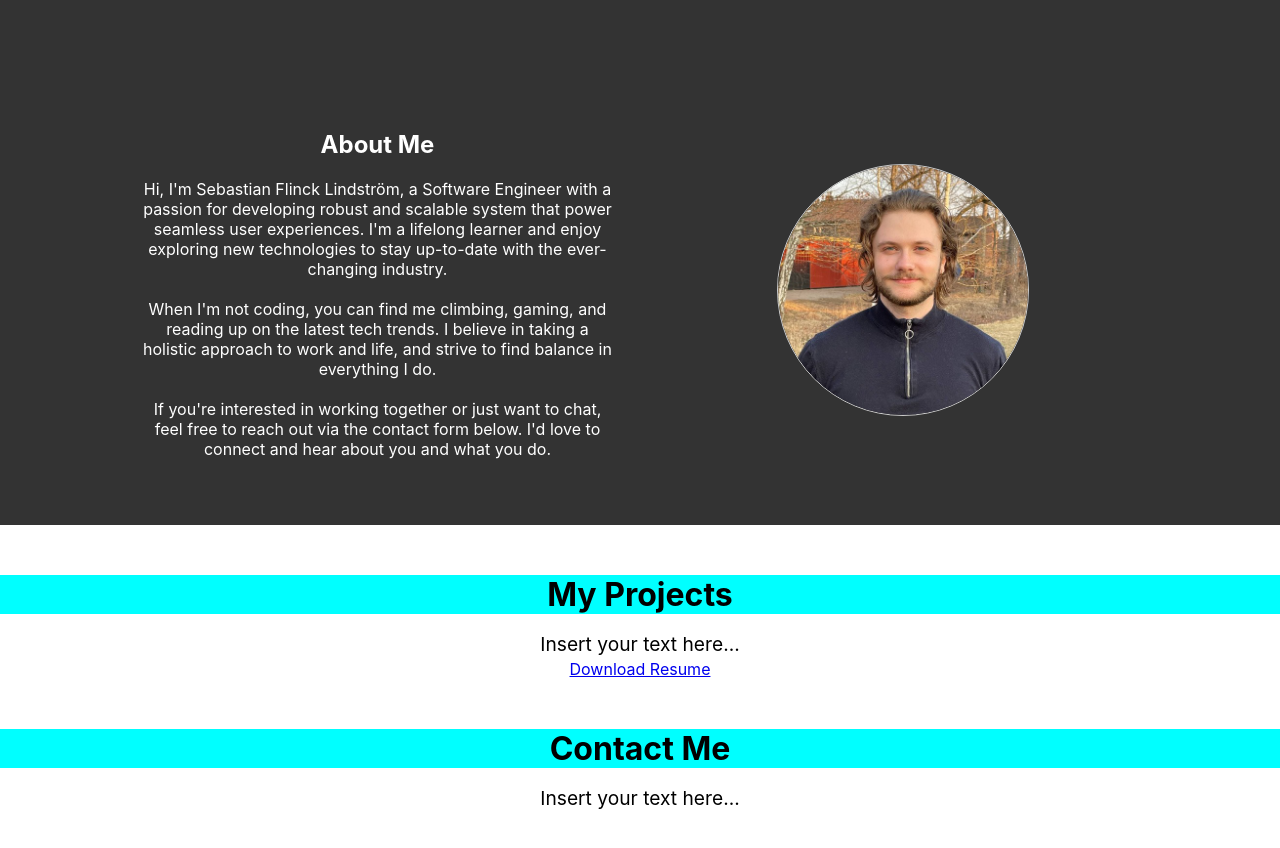
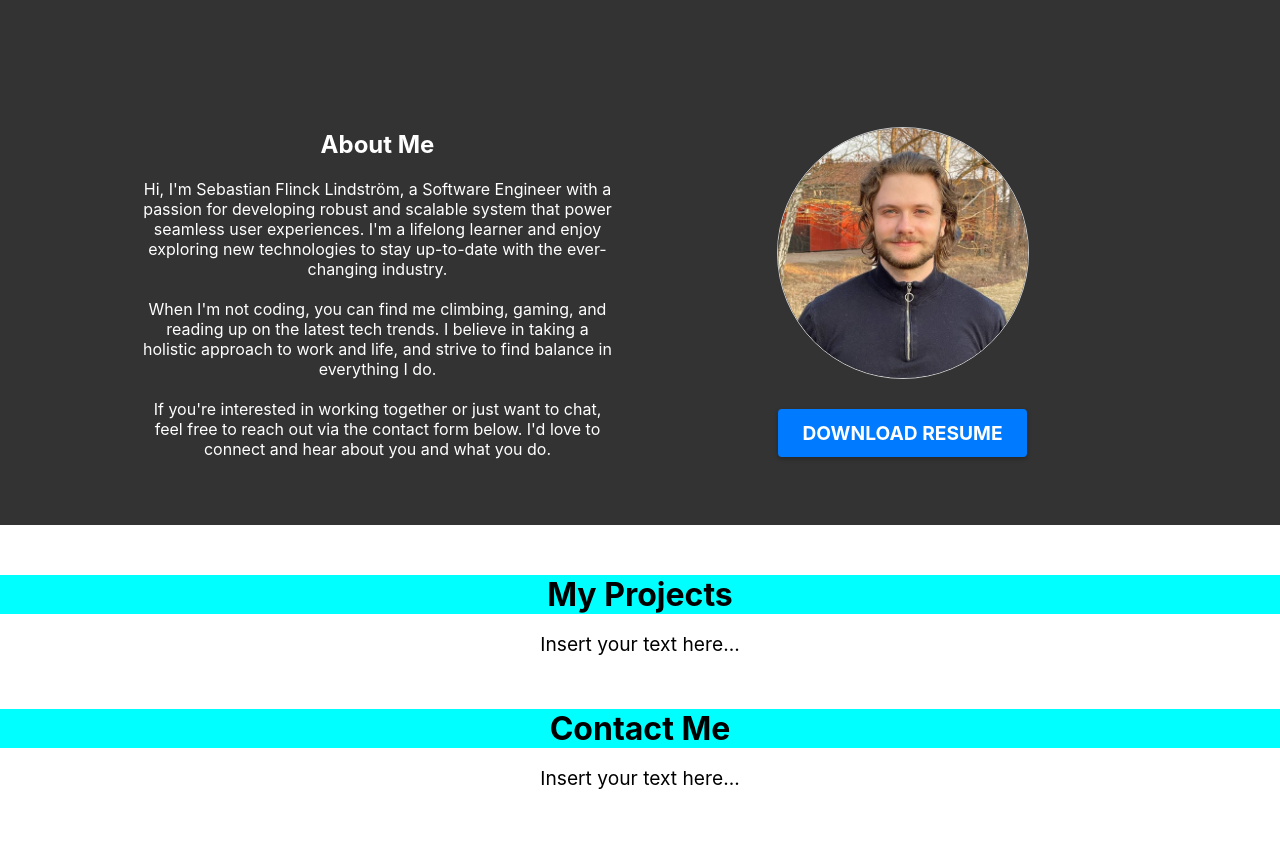
Before and after one commit to Bepso/portfolio, a React (Create React App) app in the folder portfolio/: page / in a window 1280 px wide. Shown: the part 660-1508 px from the top of the page. Built offline with nearby package versions, Linux system fonts and the light colour scheme.

Commit message:
Add resume link to about

```diff
--- a/portfolio/src/components/About/About.css
+++ b/portfolio/src/components/About/About.css
@@ -22,6 +22,10 @@
   .App-about-right {
     flex: 1;
     text-align: center;
+    display: flex;
+    flex-direction: column;
+    justify-content: center;
+    align-items: center;
   }
 
   .App-about-right img {
@@ -39,3 +43,31 @@
     width: 250px;
     height: 250px;
   }
+
+  .App-about-download{
+    color:white;
+    margin-top: 20px;
+  }
+
+  .download-button {
+    margin-top: 30px;
+    display: inline-block;
+    padding: 12px 24px;
+    font-size: 1.2rem;
+    font-weight: bold;
+    text-align: center;
+    text-transform: uppercase;
+    text-decoration: none;
+    color: #fff;
+    background-color: #007bff;
+    border: none;
+    border-radius: 4px;
+    box-shadow: 0 2px 4px rgba(0, 0, 0, 0.25);
+    transition: all 0.3s ease;
+  }
+
+  .download-button:hover {
+    background-color: #0062cc;
+    box-shadow: 0 4px 6px rgba(0, 0, 0, 0.25);
+    transform: translateY(-2px);
+  }
--- a/portfolio/src/components/About/About.js
+++ b/portfolio/src/components/About/About.js
@@ -1,6 +1,7 @@
 import React from 'react';
 import './About.css';
 import profileImg from '../../assets/profileImg.jpeg'
+import resume from '../../assets/Resume - Sebastian Flinck Lindström.pdf'
 
 
 function About() {
@@ -15,6 +16,9 @@ function About() {
           </div>
           <div className="App-about-right">
             <img src={profileImg} alt="Insert image description here" className="profile-pic"/>
+            <a href={resume} download className='download-button'>
+            Download Resume
+            </a>
           </div>
         </section>
       </div>
--- a/portfolio/src/components/Projects.js
+++ b/portfolio/src/components/Projects.js
@@ -1,14 +1,10 @@
 import React from 'react';
-import resume from '../assets/Resume - Sebastian Flinck Lindström.pdf'
 
 function Projects() {
   return (
     <section className="Projects-section">
       <h2>My Projects</h2>
       <p>Insert your text here...</p>
-      <a href={resume} download>
-        Download Resume
-        </a>
     </section>
   );
 }
```
